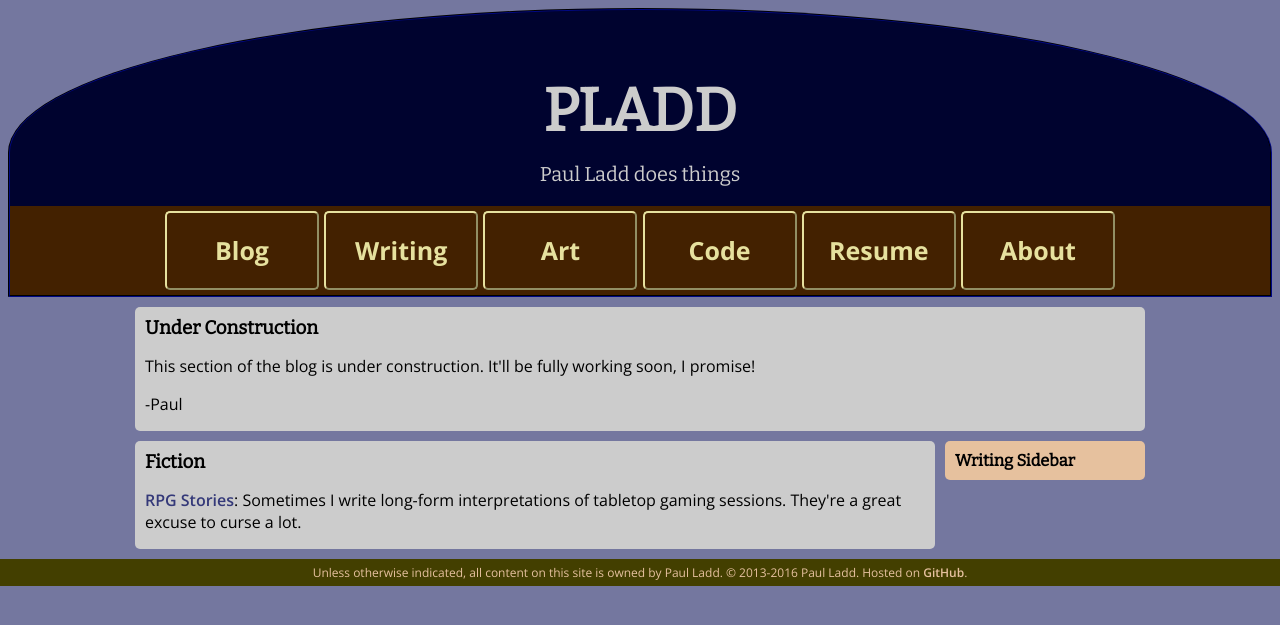
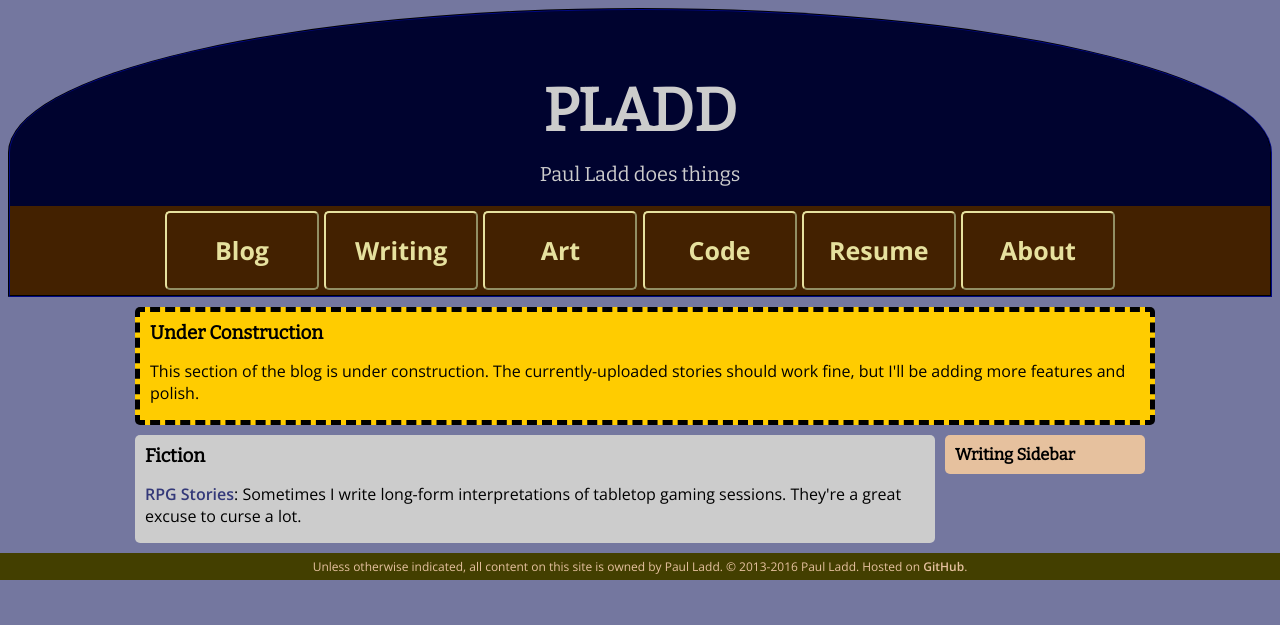
Before and after one commit to itspladd/personal-website-old, a Jekyll site: the page built from writing/index.html, in a window 1280 px wide. Shown: the top 625 px of the page. Built offline with Jekyll 4.4.1, drawn with Linux system fonts in a browser that asks for light colours.

Commit message:
Construction style, update to writing page to use it

```diff
--- a/_layouts/writing.html
+++ b/_layouts/writing.html
@@ -1,11 +1,10 @@
 ---
 layout: default
 ---
-    <section class="fullscreen">
+    <section class="under-construction">
         <article>
             <h1>Under Construction</h1>
-            <p>This section of the blog is under construction. It'll be fully working soon, I promise!</p>
-            <p>-Paul</p>
+            <p>This section of the blog is under construction. The currently-uploaded stories should work fine, but I'll be adding more features and polish.</p>
         </article>
     </section>
     {{ content }}
--- a/css/main.css
+++ b/css/main.css
@@ -5,7 +5,7 @@
 
 /* As hex codes */
 
-.color-primary-0 { color: #343979 }	/* Main Primary color */
+.color-primary-0 { color: #343979 }	/* Main Primary color: blue */
 .color-primary-1 { color: #CCCCCC }
 .color-primary-2 { color: #74779F }
 .color-primary-3 { color: #0C1155 }
@@ -246,6 +246,12 @@ section.fullscreen {
     width: 1010px;
 }
 
+section.under-construction {
+    width: 1010px;
+    background-color: #FFCC00;
+    border: 5px dashed black;
+}
+
 /* Article is used to hold standalone content. */
 article {
     margin: 10px 10px 10px 10px;
```
